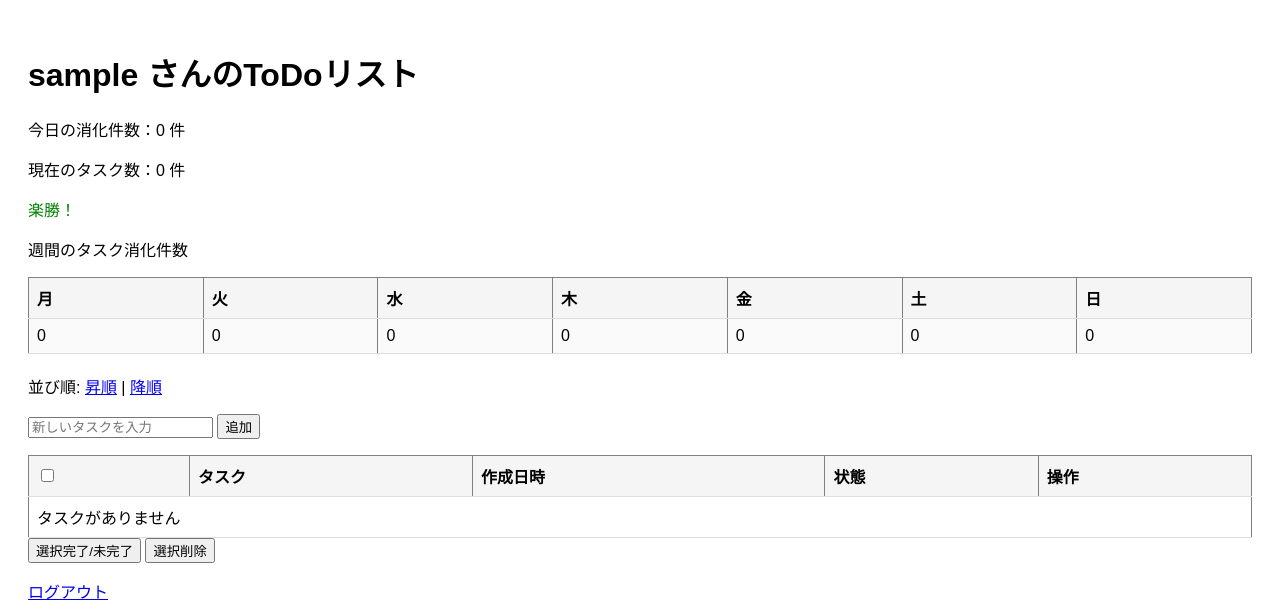
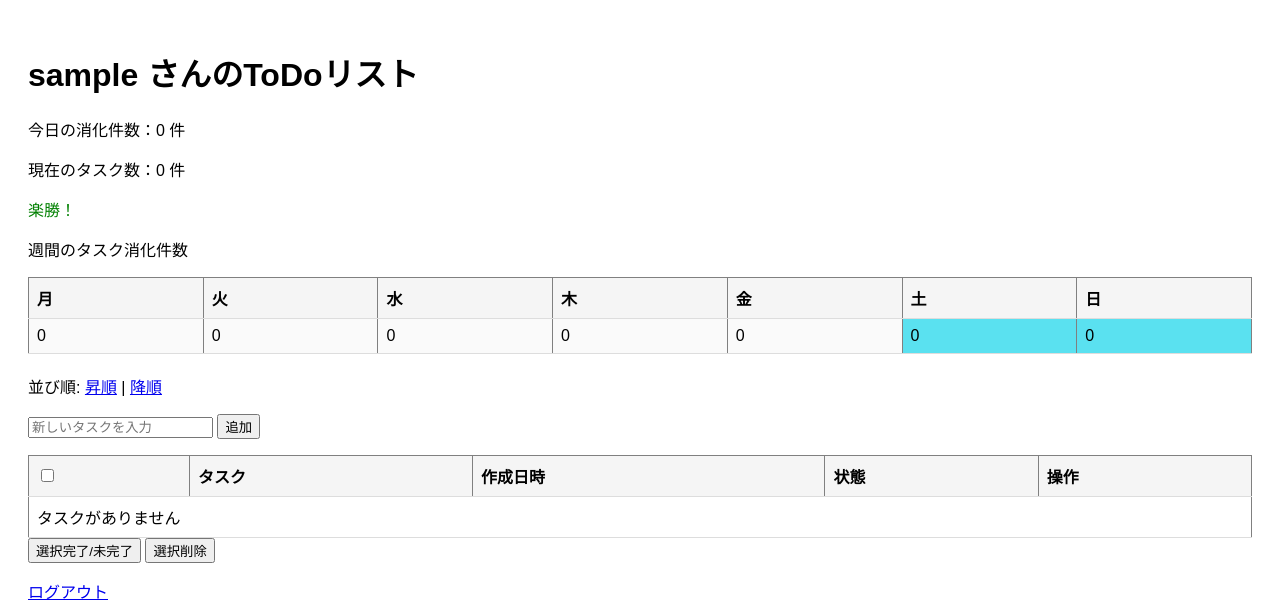
Before and after one commit to Nitabushi/python-syntax-study, a Flask app: page /todos in a window 1280 px wide. Shown: the top 600 px of the page. Run offline with Flask 3, Linux system fonts and the light colour scheme; the visitor is signed in with stand-in values (Sample User, id 1); data that the repository does not hold is empty.

Commit message:
週末の日付にスタイルを適用し、カレンダー表の見た目を改善

```diff
--- a/flask/todo-app/static/style.css
+++ b/flask/todo-app/static/style.css
@@ -33,3 +33,6 @@ s {
     color: green;
     margin-top: 1em;
 }
+.weekend {
+    background-color: rgb(90, 225, 240);
+}
--- a/flask/todo-app/templates/todos.html
+++ b/flask/todo-app/templates/todos.html
@@ -27,7 +27,9 @@
       </tr>
       <tr>
         {% for day in ['月', '火', '水', '木', '金', '土', '日'] %}
-          <td style="padding: 8px;">{{ weekly_completed[day] }}</td>
+          <td class="{% if day in ['土', '日'] %}weekend{% endif %}" style="padding: 8px;">
+            {{ weekly_completed[day] }}
+          </td>
         {% endfor %}
       </tr>
     </table>
```
